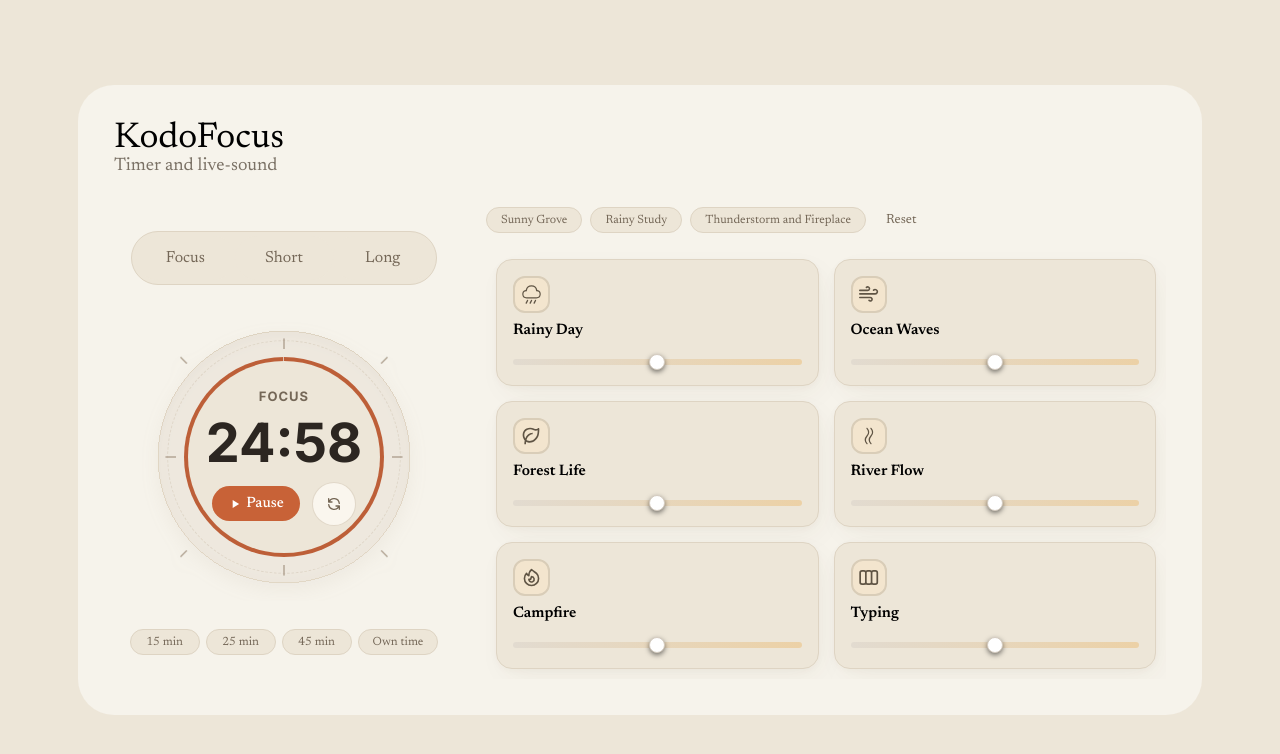
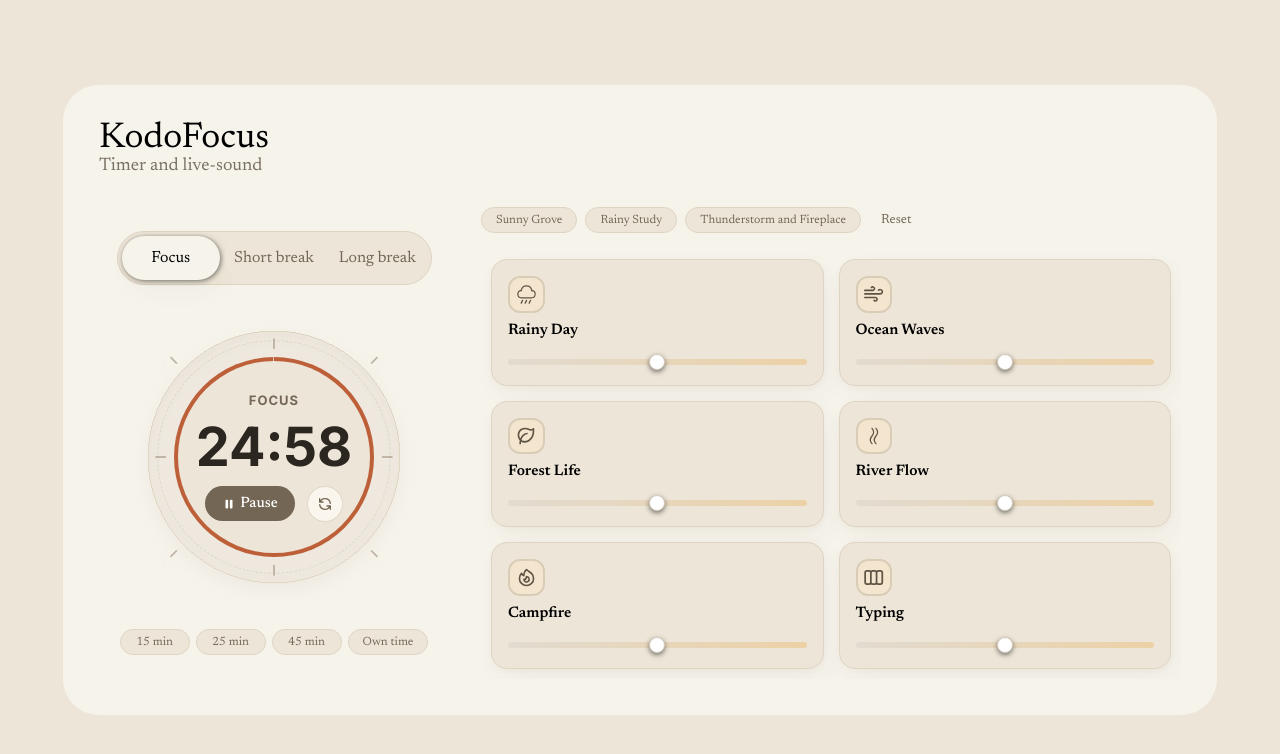
Before and after one commit to Sherikov/Pomodoro-Focus-Mixer, a plain HTML site: page index.html in a window 1280 px wide. Both pictures are taken after a click on the button "Start". Drawn offline with Linux system fonts and the light colour scheme.

Commit message:
Add hover and active effect to timer section

```diff
--- a/CSS/style.css
+++ b/CSS/style.css
@@ -78,6 +78,7 @@ header {
     width: 90%;
     padding: 4px;
     border: var(--bt-timer-mode);
+    gap: 5px;
 }
 
 
@@ -89,10 +90,13 @@ header {
     border: none;
     background-color: inherit;
     border-radius: var(--bt-mode);
+    cursor: pointer;
+    transition: ease-in-out 0.3s;
+    text-align: center;
 }
 
 .btn-timer.active {
-    box-shadow: var(--shadow-main);
+    box-shadow: var(--shadow-main), 1px 1px 5px rgb(1 1 1 / 50%);
     background-color: var(--bg-main);
     color: black;
 }
@@ -109,9 +113,11 @@ header {
     align-items: center;
     padding: 24px;
     font-family: var(--font-timer);
+
 }
 
 /* ----- Progress Bar -----*/
+
 .progress-bar {
     --s: 200px;
     --w: 4px;
@@ -121,6 +127,7 @@ header {
     border-radius: 50%;
     background: conic-gradient(rgba(189, 95, 56, 1), rgba(189, 95, 56, 1) var(--a), rgba(189, 95, 56, 0.3) var(--a), rgba(189, 95, 56, 0.2));
 }
+
 
 .progress-value {
     width: calc(var(--s) - 2 * var(--w));
@@ -137,6 +144,7 @@ header {
         font-family: var(--font-timer);
         color: var(--bt-timer-txt-color);
         letter-spacing: 1px;
+
     }
 
     .time {
@@ -145,6 +153,7 @@ header {
         font-family: var(--font-timer);
         line-height: 1;
         color: var(--text-color);
+
     }
 }
 
@@ -166,8 +175,8 @@ header {
     align-items: center;
     justify-content: center;
     gap: 4px;
-
     padding: 10px 16px;
+    min-width: 90px;
     border-radius: var(--bt-mode);
     border: none;
     background-color: var(--terakota);
@@ -182,6 +191,10 @@ header {
     background-color: var(--terakota-hover);
 }
 
+.btn-start.active {
+    background-color: var(--bt-start-active);
+}
+
 .btn-start::before {
     content: '';
     display: inline-block;
@@ -192,16 +205,22 @@ header {
     mask: url('../img/start.svg') no-repeat center / contain;
 }
 
+.btn-start.active::before {
+    -webkit-mask-image: url('../img/carbon--pause-filled.svg');
+    mask-image: url('../img/carbon--pause-filled.svg');
+}
+
 .btn-restart {
     display: inline-flex;
     align-items: center;
     justify-content: center;
-    width: 44px;
-    height: 44px;
+    width: 36px;
+    height: 36px;
     border-radius: 50%;
     border: var(--bt-restart-border);
     background-color: var(--bt-restart-bg);
     cursor: pointer;
+    transition: background-color 0.3s;
 }
 
 .btn-restart::before {
@@ -212,8 +231,17 @@ header {
     background-color: var(--bt-restart-bg-before);
     -webkit-mask: url('../img/restart-icon.svg') no-repeat center / contain;
     mask: url('../img/restart-icon.svg') no-repeat center / contain;
+    transition: transform 0.5s ease, background-color 0.3s;
 }
 
+.btn-restart:hover {
+    background-color: var(--bt-start-active);
+}
+
+.btn-restart:hover::before {
+    transform: rotate(-360deg);
+    background-color: white;
+}
 
 
 /*---- Time variant btn ----- */
--- a/CSS/variables.css
+++ b/CSS/variables.css
@@ -30,6 +30,7 @@
     --bt-timer-mode: 1px solid rgba(222, 212, 195, 1);
     --bt-timer-txt-color: rgba(116, 103, 87, 1);
 
+    --bt-start-active: #746654;
     --bt-restart-border: 1.5px solid rgba(215, 204, 186, 0.7);
     --bt-restart-bg: #FAF6EE;
     --bt-restart-bg-before:#746654;
--- a/JS/script.js
+++ b/JS/script.js
@@ -2,6 +2,7 @@ import { soundsData } from "./db.js";
 
 // --- 2. Setup Variables & DOM Elements ---
 const audioPlayers = {};
+
 const progressBar = document.querySelector(".progress-bar");
 
 // Helper to update ring progress (CSS conic-gradient via --p variable)
@@ -14,6 +15,7 @@ function setProgress(percent) {
 let timerInterval = null;
 let totalTime = 25 * 60;
 let timeLeft = totalTime;
+
 let isRunning = false;
 
 const display = document.querySelector(".time");
@@ -29,14 +31,23 @@ const variantBtns = document.querySelectorAll(
 // Mode configurations
 const modes = {
   Focus: { time: 25 },
-  Short: { time: 5 },
-  Long: { time: 15 },
+  "Short break": { time: 5 },
+  "Long break": { time: 15 },
 };
 
 function updateDisplay() {
-  const m = Math.floor(timeLeft / 60);
-  const s = timeLeft % 60;
-  display.innerText = `${m < 10 ? "0" : ""}${m}:${s < 10 ? "0" : ""}${s}`;
+  const hasHours = totalTime >= 3600;
+  if (hasHours) {
+    const h = Math.floor(timeLeft / 3600);
+    const m = Math.floor((timeLeft % 3600) / 60);
+    const s = timeLeft % 60;
+    display.innerText = `${h < 10 ? "0" : ""}${h}:${m < 10 ? "0" : ""}${m}:${s < 10 ? "0" : ""}${s}`;
+    display.style.fontSize = "36px";
+  } else {
+    const m = Math.floor(timeLeft / 60);
+    const s = timeLeft % 60;
+    display.innerText = `${m < 10 ? "0" : ""}${m}:${s < 10 ? "0" : ""}${s}`;
+  }
 
   // Calculate percentage for ring
   const percent = (timeLeft / totalTime) * 100;
@@ -51,11 +62,13 @@ function toggleTimer() {
     // Pause
     clearInterval(timerInterval);
     isRunning = false;
+    toggleBtn.classList.remove("active");
     toggleBtnContent.innerText = "Start";
   } else {
     // Start
     isRunning = true;
     toggleBtnContent.innerText = "Pause";
+    toggleBtn.classList.add("active");
 
     timerInterval = setInterval(() => {
       if (timeLeft > 0) {
@@ -65,6 +78,7 @@ function toggleTimer() {
         // Time's up
         clearInterval(timerInterval);
         isRunning = false;
+        toggleBtn.classList.remove("active");
         toggleBtnContent.innerText = "Start";
         alert("Focus Session Complete!");
       }
@@ -75,6 +89,7 @@ function toggleTimer() {
 function resetTimer() {
   clearInterval(timerInterval);
   isRunning = false;
+  toggleBtn.classList.remove("active");
   timeLeft = totalTime;
   toggleBtnContent.innerText = "Start";
   updateDisplay();
--- a/index.html
+++ b/index.html
@@ -19,21 +19,23 @@
         <!-- Timer section-->
         <div class="timer-section">
           <!-- Timer section buttons-->
+
           <div class="btn-timer-mode">
-            <button class="btn-timer">Focus</button>
-            <button class="btn-timer">Short</button>
-            <button class="btn-timer">Long</button>
+            <button class="btn-timer active">Focus</button>
+            <button class="btn-timer">Short break</button>
+            <button class="btn-timer">Long break</button>
           </div>
 
           <!-- Timer -->
           <div class="timer">
             <!-- Progress Bar-->
+
             <div
               class="progress-bar"
               role="progressbar"
-              aria-valuenow="75"
+              aria-valuenow="0"
               aria-valumax="100"
-              style="--p: 75"
+              style="--p: 0"
             >
               <!-- Progress Value-->
               <div class="progress-value">
@@ -75,6 +77,5 @@
     </main>
 
     <script src="./JS/script.js" defer type="module"></script>
-
   </body>
 </html>
```
Also changed, not shown: img/carbon--pause-filled.svg (added).
